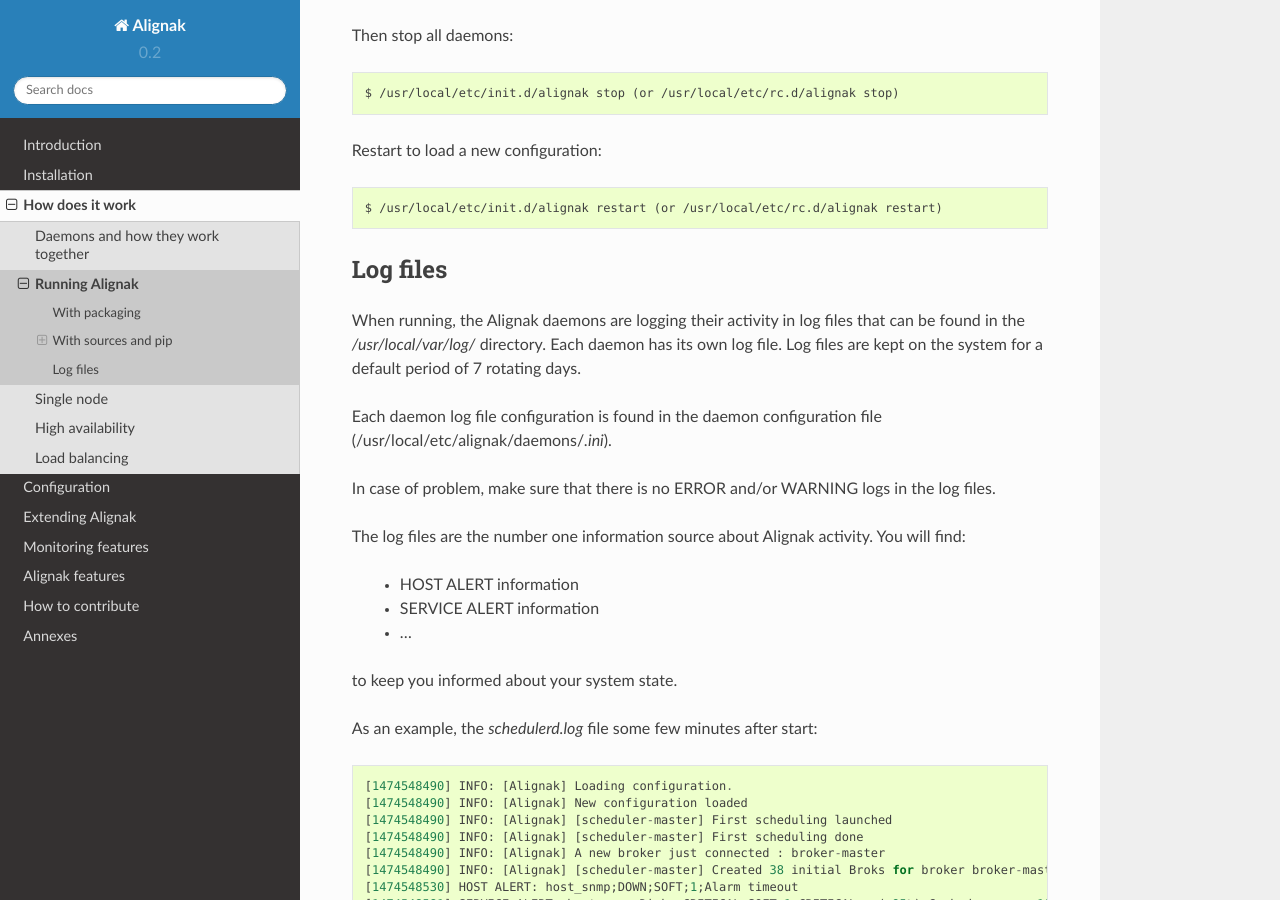
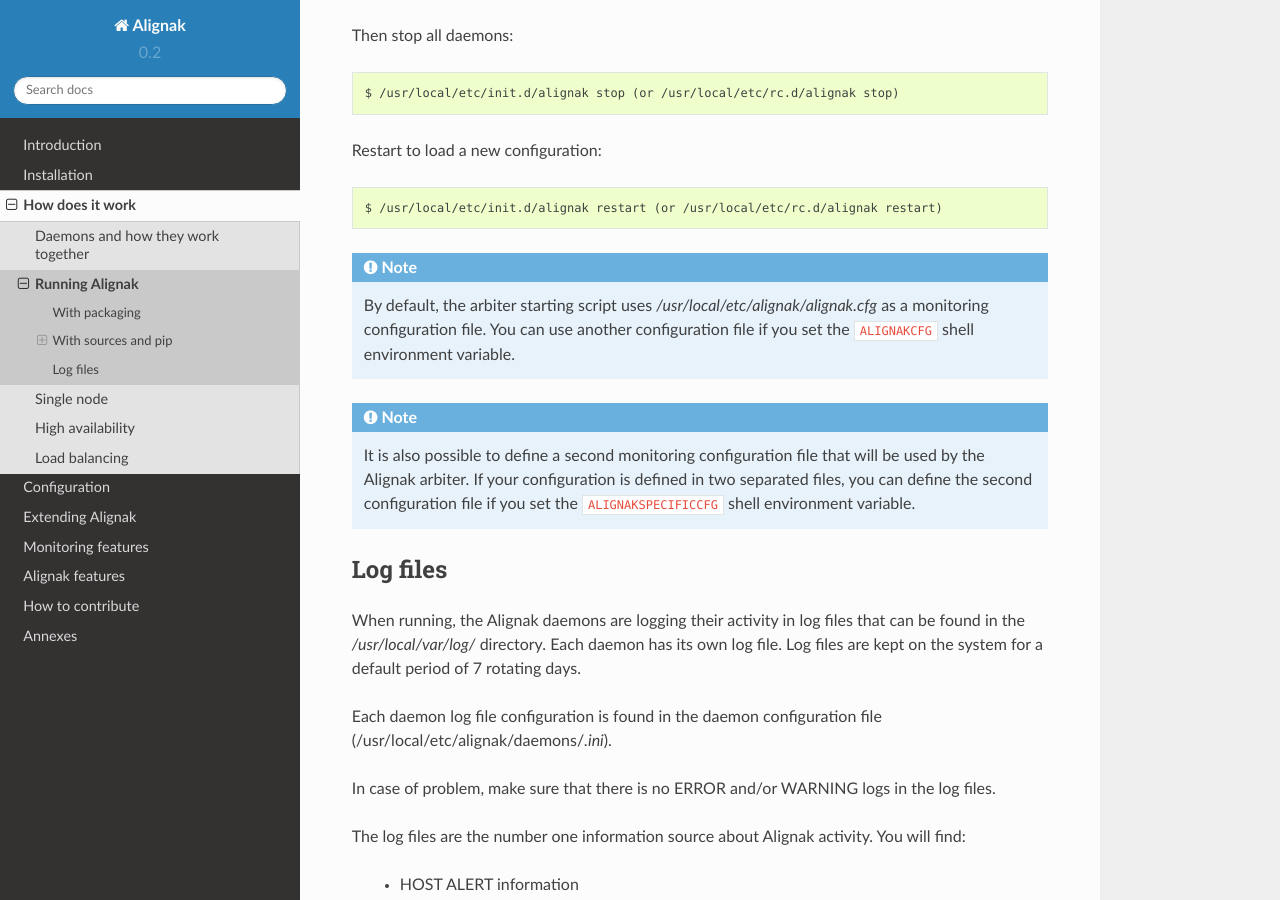
Before and after one commit to Alignak-monitoring/alignak-doc, a Sphinx documentation site: the page built from source/03_how_it_work/run_daemons.rst, in a window 1280 px wide and 900 px high, scrolled down 2168 px. Built offline with Sphinx 7.4.7 and the Read the Docs theme 2.0.0, drawn with Linux system fonts in a browser that asks for light colours.

Commit message:
Update alignak start

```diff
--- a/source/03_how_it_work/run_daemons.rst
+++ b/source/03_how_it_work/run_daemons.rst
@@ -113,6 +113,11 @@
     $ /usr/local/etc/init.d/alignak restart (or /usr/local/etc/rc.d/alignak restart)
 
 
+.. note :: By default, the arbiter starting script uses */usr/local/etc/alignak/alignak.cfg* as a monitoring configuration file. You can use another configuration file if you set the ``ALIGNAKCFG`` shell environment variable.
+
+
+.. note :: It is also possible to define a second monitoring configuration file that will be used by the Alignak arbiter. If your configuration is defined in two separated files, you can define the second configuration file if you set the ``ALIGNAKSPECIFICCFG`` shell environment variable.
+
 
 Log files
 =========
```
